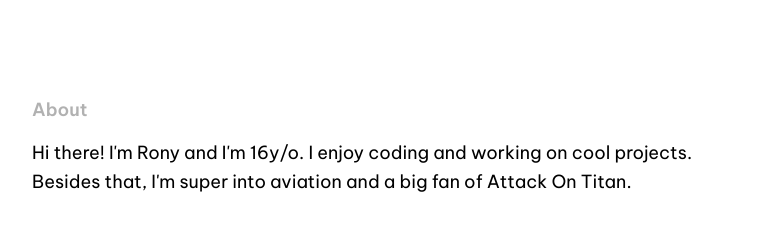
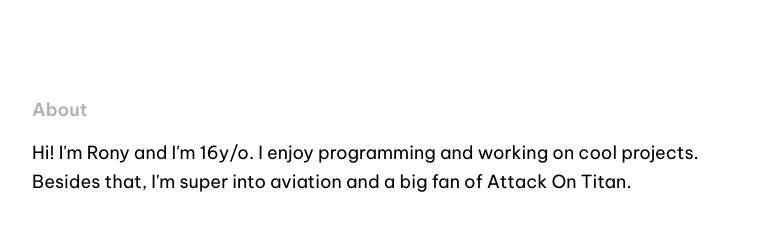
Before and after one commit to ronykax/rony.lol, a SvelteKit app: page / in a window 1280 px wide. Shown: the top 247 px of the page, without its empty margins (256-1021 px from the left). Built offline with nearby package versions, Linux system fonts and the light colour scheme.

Commit message:
bio update

```diff
--- a/src/routes/+page.svelte
+++ b/src/routes/+page.svelte
@@ -64,7 +64,7 @@
         <h1 class="text-lg font-semibold opacity-30">About</h1>
 
         <p class="text-lg leading-relaxed">
-            Hi there! I'm Rony and I'm 16y/o. I enjoy coding and working on cool projects.
+            Hi! I'm Rony and I'm 16y/o. I enjoy programming and working on cool projects.
             Besides that, I'm super into aviation and a big fan of Attack On Titan.
         </p>
     </div>
```
